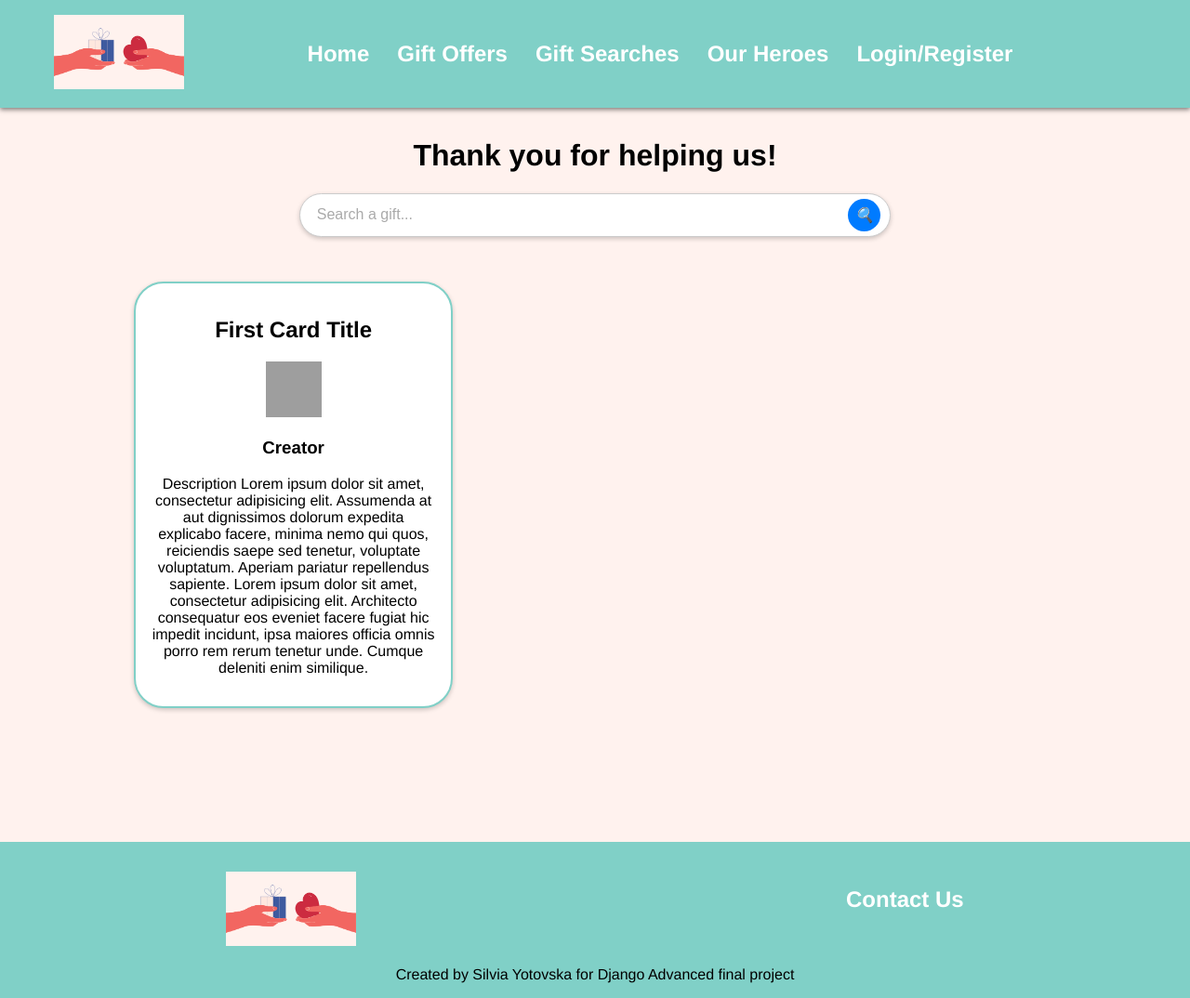
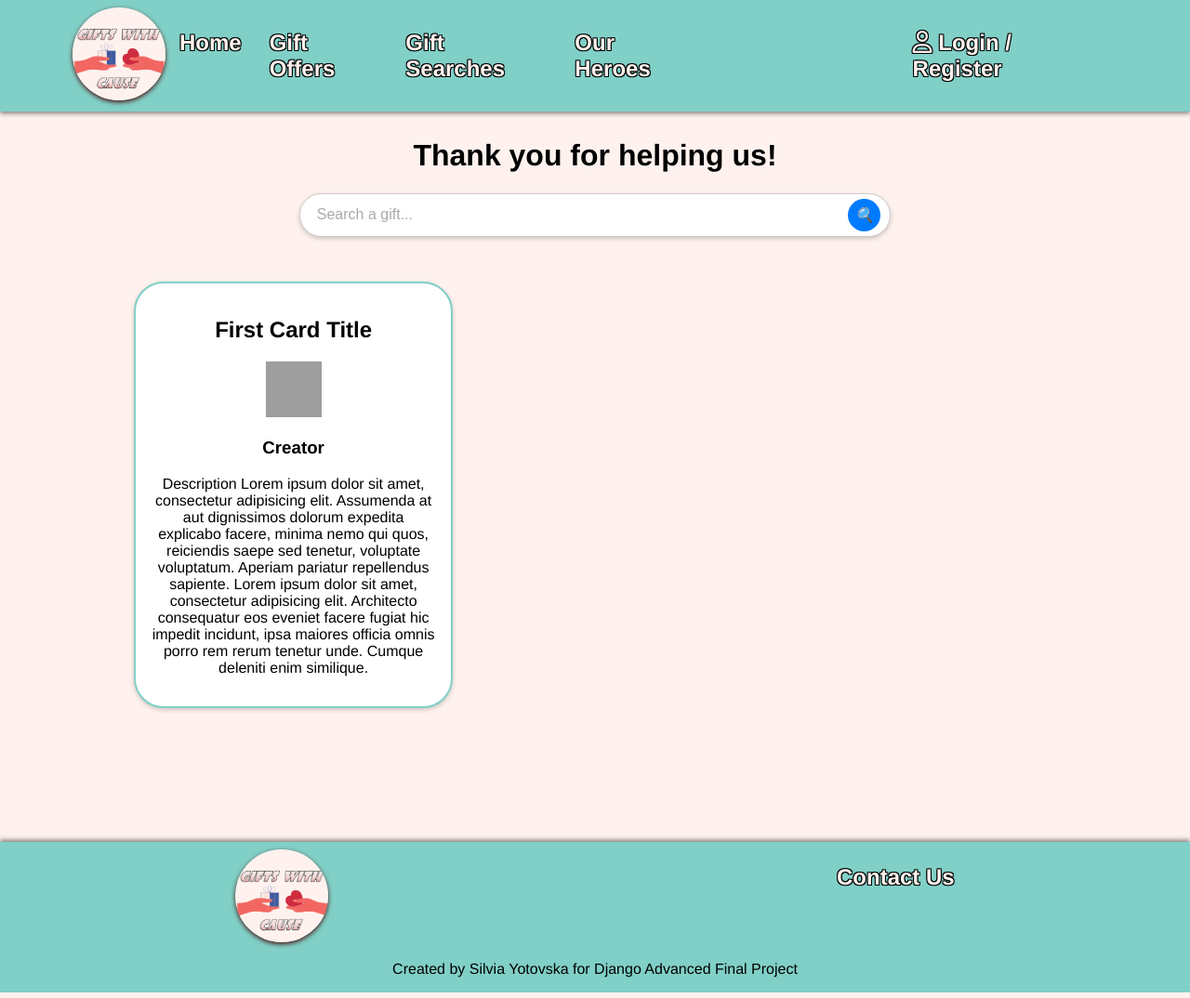
Before and after one commit to sisialt/GiftWithCause_DjangoProject, a Django app: template templates/home.html in a window 1280 px wide. Shown: the whole page at 93% size. Run offline with Django 4.2, Linux system fonts and the light colour scheme; the template is opened without the code that fills it, so the values that code supplies are empty; grey boxes are pictures that could not be loaded.

Commit message:
Update logo and nav

```diff
--- a/static/css/my-index.css
+++ b/static/css/my-index.css
@@ -11,7 +11,7 @@ body {
     align-items: center;
     background-color: #80d0c7;
     color: white;
-    padding: 1em 0;
+    padding: 0.5em 0;
     position: fixed;
     top: 0;
     left: 50%;
@@ -30,22 +30,31 @@ body {
     margin: 0;
     padding: 0;
     display: flex;
-    justify-content: center;
+    justify-content: space-evenly;
 }
 
 .header-nav ul li {
     margin: 0 15px;
 }
 
-.header-nav ul li a {
-    color: white;
+.header-nav ul li:last-of-type {
+    padding-left: 20%;
+}
+
+.header-nav ul li a, .footer-nav ul li a {
+    color: #fff2ee;
     text-decoration: none;
     font-weight: bold;
     font-size: 24px;
+    text-shadow:
+        -1px -1px 0 black, /* Top-left */
+         1px -1px 0 black, /* Top-right */
+        -1px  1px 0 black, /* Bottom-left */
+         1px  1px 0 black; /* Bottom-right */
 }
 
-.header-nav ul li a:hover {
-    text-decoration: underline;
+.header-nav ul li a:hover, .footer-nav ul li a:hover {
+    color: #ec9c79;
 }
 
 .content {
@@ -125,21 +134,24 @@ footer {
     display: flex;
     flex-direction: column;
     text-align: center;
+    box-shadow: 0 -2px 5px rgba(0, 0, 0, 0.5);
 }
 
 .footer-nav {
     display: flex;
     justify-content: space-around;
-    margin-top: 2em;
+    margin-top: 0.5em;
 }
 
 .footer-nav ul {
     list-style-type: none;
 }
 
-.footer-nav a {
-    text-decoration: none;
-    color: white;
-    font-weight: bold;
-    font-size: 24px;
+.footer-nav img, .header-nav img {
+    width: 100px;
+    height: 100px;
+    aspect-ratio: 1 / 1;
+    border-radius: 50%;
+    object-fit: cover;
+    box-shadow: 0 2px 5px rgb(75, 15, 15);
 }
--- a/templates/base.html
+++ b/templates/base.html
@@ -6,12 +6,13 @@
     <meta charset="UTF-8">
     <title>GiftWithCause</title>
     <link href="{% static 'css/my-index.css' %}" rel="stylesheet">
+    <link href="https://cdnjs.cloudflare.com/ajax/libs/font-awesome/6.5.0/css/all.min.css" rel="stylesheet">
 </head>
 <body>
 <header>
     <nav class="header-nav">
         <a href="{% url 'home' %}">
-            <img src="{% static 'images/logo.png' %}" width="140" height="80">
+            <img src="{% static 'images/logo.png' %}">
         </a>
         <div class="main-nav">
             <ul>
@@ -19,7 +20,7 @@
                 <li><a href="{% url 'home' %}">Gift Offers</a></li>
                 <li><a href="{% url 'home' %}">Gift Searches</a></li>
                 <li><a href="{% url 'home' %}">Our Heroes</a></li>
-                <li><a href="{% url 'login' %}">Login/Register</a></li>
+                <li><a href="{% url 'login' %}"><i class="fa-regular fa-user"></i> Login / Register</a></li>
             </ul>
         </div>
     </nav>
@@ -31,7 +32,7 @@
 <footer>
     <div class="footer-nav">
         <a href="{% url 'home' %}">
-            <img src="{% static 'images/logo.png' %}" width="140" height="80">
+            <img src="{% static 'images/logo.png' %}">
         </a>
         <div>
             <ul>
@@ -40,7 +41,7 @@
             </ul>
         </div>
     </div>
-    <p>Created by Silvia Yotovska for Django Advanced final project</p>
+    <p>Created by Silvia Yotovska for Django Advanced Final Project</p>
 </footer>
 </body>
 </html>
```
Also changed, not shown: static/images/logo.png.
